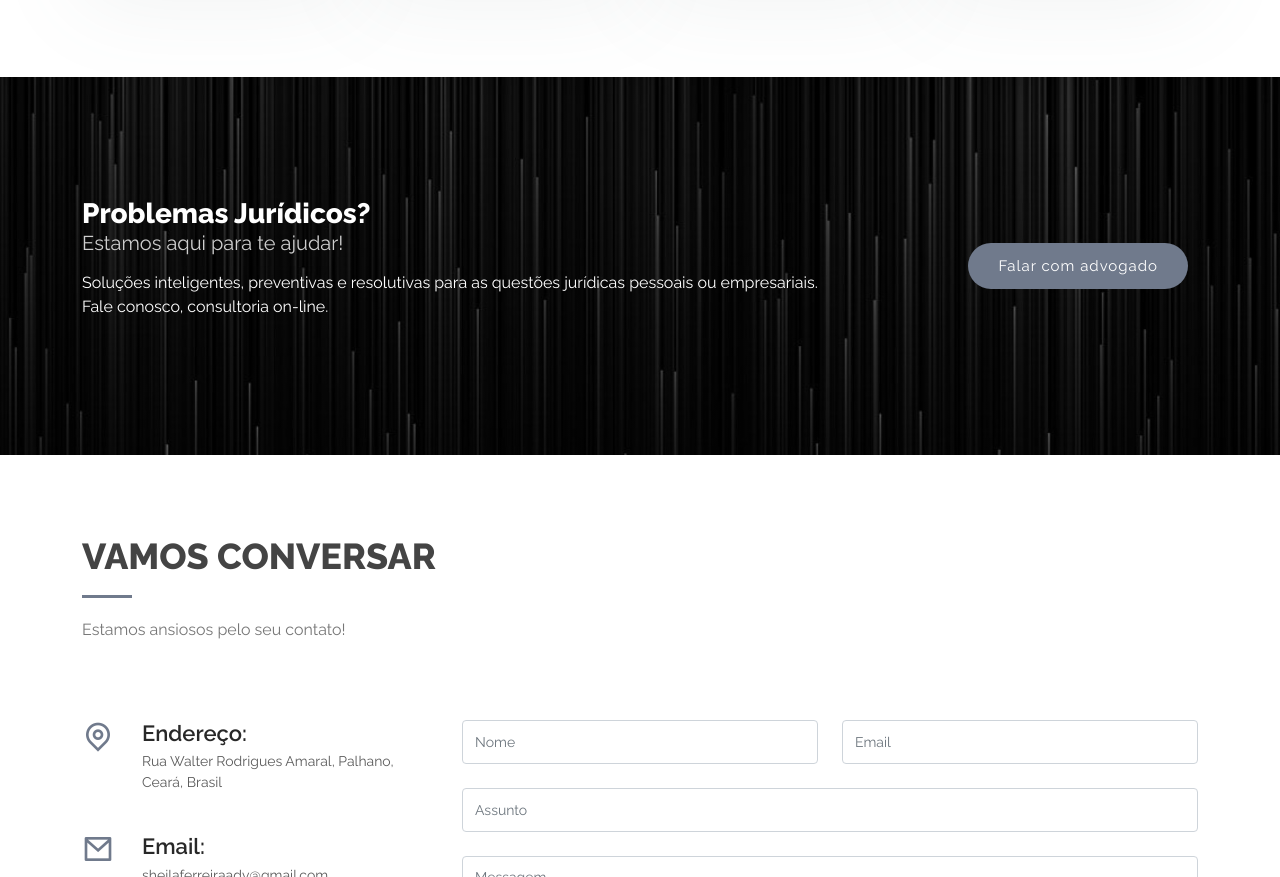
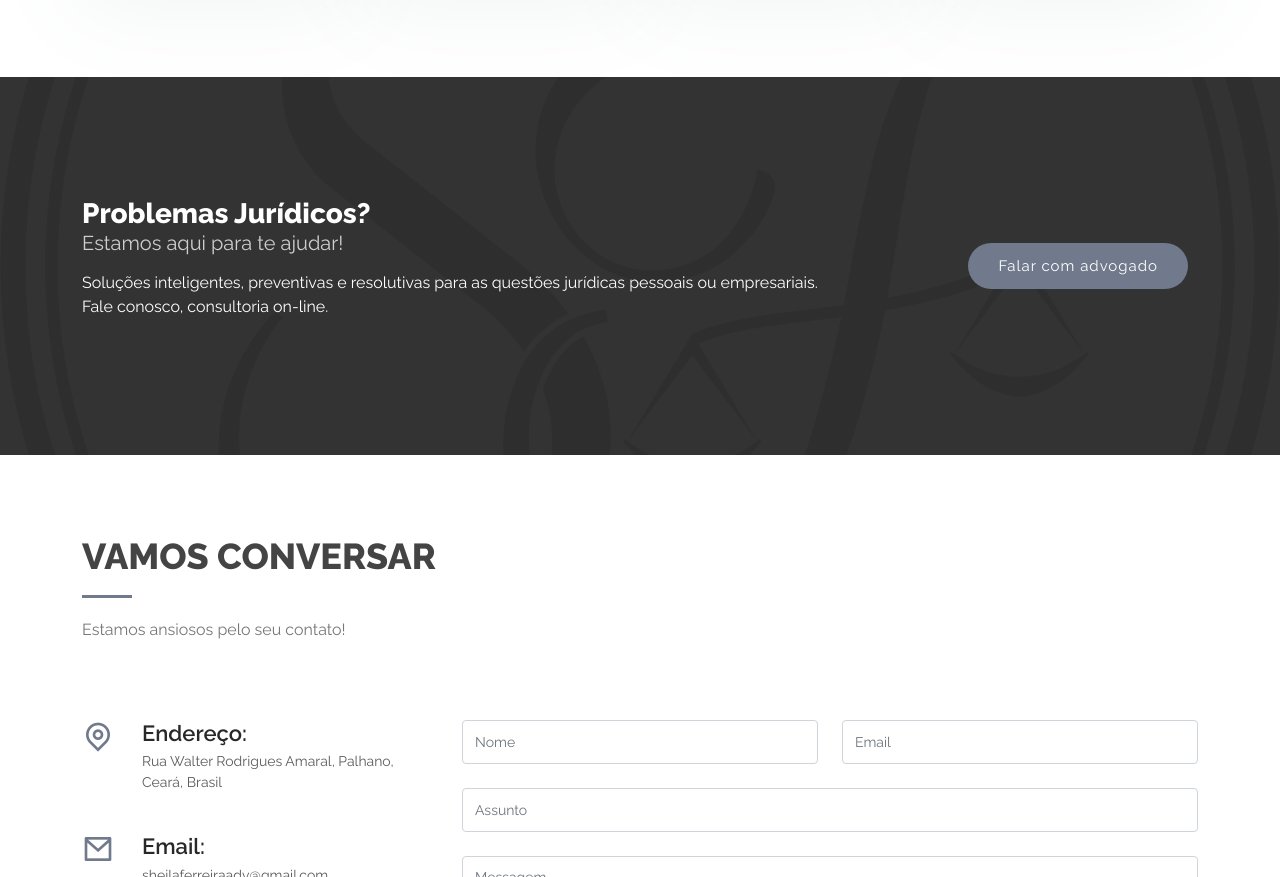
Before and after one commit to ymnasheila/web, a plain HTML site: page index.html in a window 1280 px wide. Shown: the part 2103-2980 px from the top of the page. Drawn offline with Linux system fonts and the light colour scheme.

Commit message:
Ajustes web

```diff
--- a/assets/css/style.css
+++ b/assets/css/style.css
@@ -726,7 +726,7 @@ section {
 # Cta
 --------------------------------------------------------------*/
 .cta {
-  background: linear-gradient(rgba(0, 0, 0, 0.6), rgba(0, 0, 0, 0.6)), url("../img/calltoaction.jpg") fixed center center;
+  background: linear-gradient(rgba(0, 0, 0, 0.8), rgba(0, 0, 0, 0.8)), url("../img/logo.png") fixed center center;
   background-size: cover;
   padding: 120px 0;
 }
```
Also changed, not shown: assets/img/call_to_action.png (added).
